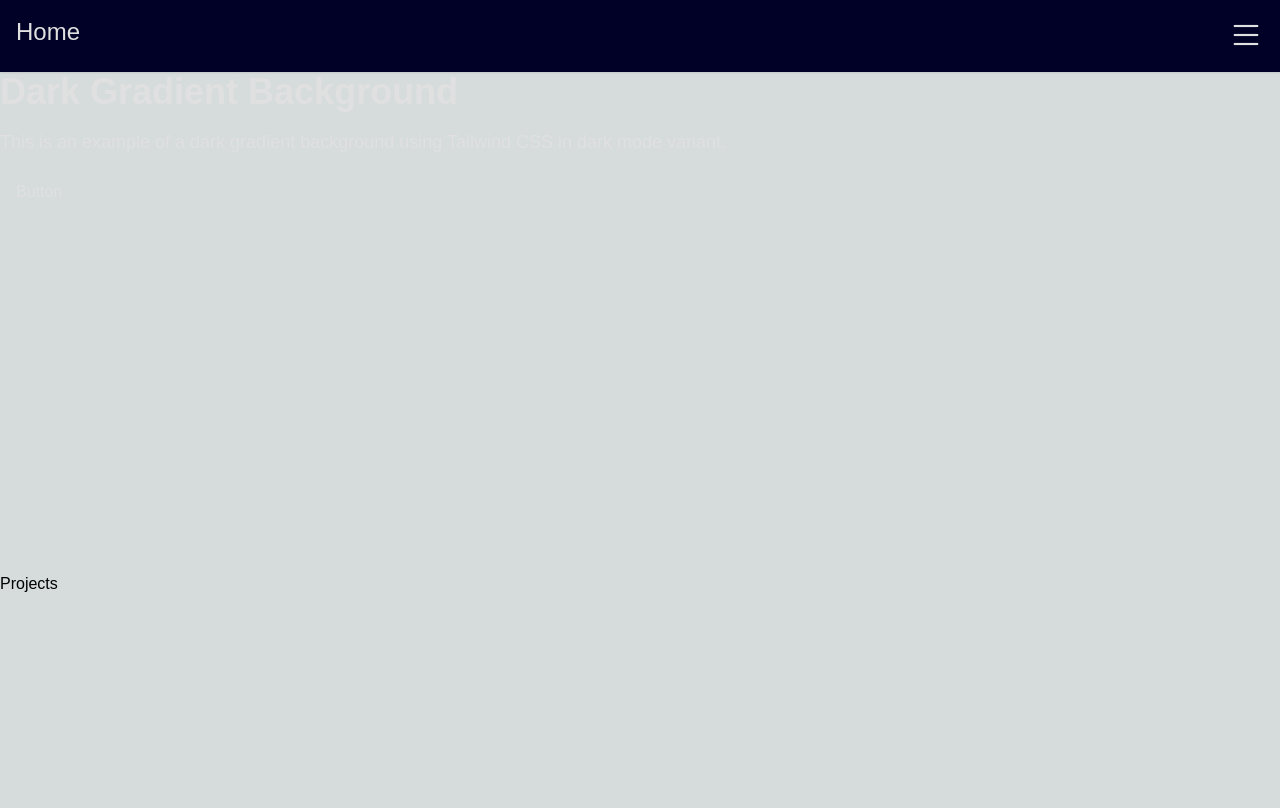
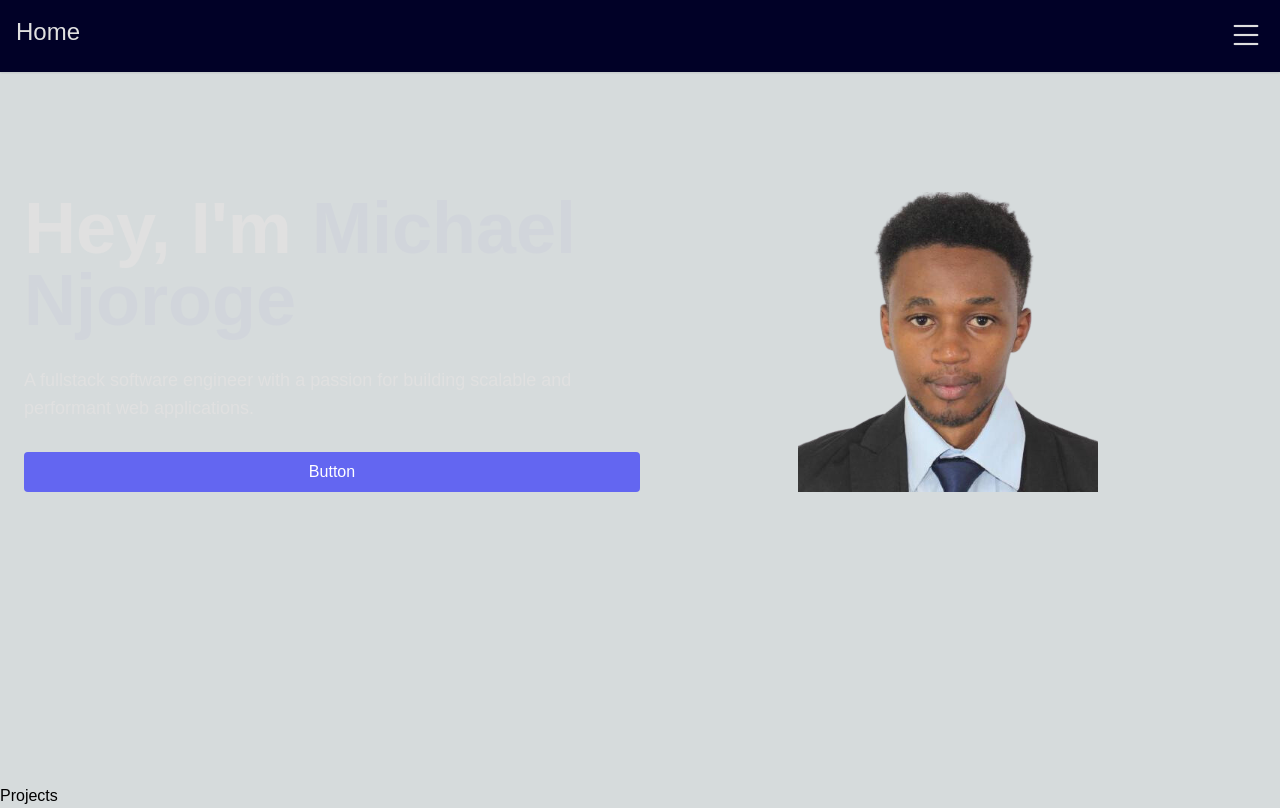
Before and after one commit to njoromyke/my-portfolio, a Next.js app: page / in a window 1280 px wide. Built offline with nearby package versions, Linux system fonts and the light colour scheme.

Commit message:
added a bg slider on menu open

```diff
--- /dev/null
+++ b/components/hero/hero.tsx
@@ -0,0 +1,26 @@
+/* eslint-disable react/no-unescaped-entities */
+import Image from "next/image";
+import React from "react";
+
+const Hero = () => {
+  return (
+    <div className=" h-[89vh] text-secondary mx-auto p-6">
+      <div className="flex mt-24">
+        <div className="w-1/2 flex justify-between flex-col">
+          <h1 className="text-7xl font-bold mb-4">
+            Hey, I'm <span className="text-gray-300">Michael Njoroge</span>
+          </h1>
+          <h2 className="text-lg">
+            A fullstack software engineer with a passion for building scalable and performant web applications.
+          </h2>
+          <button className="bg-indigo-500 hover:bg-indigo-600 text-white py-2 px-4 mt-4 rounded">Button</button>
+        </div>
+        <div className="w-1/2 flex justify-center items-center">
+          <Image src={"/mike.png"} width={300} height={300} alt="Mike" />
+        </div>
+      </div>
+    </div>
+  );
+};
+
+export default Hero;
--- /dev/null
+++ b/components/sidebar/sidebar.tsx
@@ -0,0 +1,48 @@
+import { GlobalContext } from "@/context/context";
+import Link from "next/link";
+import React, { useContext, useRef } from "react";
+
+const Sidebar = () => {
+  const ref = useRef<HTMLDivElement | null>(null);
+  const {
+    globalState: { isMenuOpen },
+    updateGlobalState,
+  } = useContext(GlobalContext);
+
+  return (
+    <>
+      <div
+        ref={ref}
+        className={`flex space-y-14 w-80 justify-center items-center bg-secondary top-0 bottom-0  fixed flex-col
+          transition-all duration-500 ease-in-out z-50
+            ${isMenuOpen ? "right-0" : "-right-80"}
+            `}
+      >
+        <h2
+          className="top-2 text-primary absolute right-2 text-6xl cursor-pointer animate-pulse"
+          onClick={() => {
+            updateGlobalState({ isMenuOpen: false });
+          }}
+        >
+          <i className="bi bi-x"></i>
+        </h2>
+        <Link href="/" className="">
+          Home
+        </Link>
+        <Link href="/#about">About</Link>
+        <Link href="/#projects">Projects</Link>
+        <Link href="/#skills">Skills</Link>
+        <Link href="/#resume">Download Resume</Link>
+      </div>
+      <div
+        className={`transition-all duration-500 ease-in-out z-40 bg-black w-10/12 opacity-20 top-0 bottom-0 fixed
+
+        ${isMenuOpen ? "left-0" : "-left-full"}
+
+      `}
+      ></div>
+    </>
+  );
+};
+
+export default Sidebar;
--- a/pages/_app.tsx
+++ b/pages/_app.tsx
@@ -5,6 +5,7 @@ import "bootstrap-icons/font/bootstrap-icons.css";
 import Link from "next/link";
 import { useRef, useState } from "react";
 import { DEFAULT_GLOBAL_STATE, GlobalContext } from "@/context/context";
+import Sidebar from "@/components/sidebar/sidebar";
 
 export default function App({ Component, pageProps }: AppProps) {
   const ref = useRef<HTMLDivElement | null>(null);
@@ -20,30 +21,7 @@ export default function App({ Component, pageProps }: AppProps) {
     <GlobalContext.Provider value={{ globalState, updateGlobalState }}>
       <div className="relative">
         <Navbar />
-        <div
-          ref={ref}
-          className={`flex space-y-14 w-80 justify-center items-center bg-secondary top-0 bottom-0  fixed flex-col
-          transition-all duration-500 ease-in-out z-50
-            ${globalState.isMenuOpen ? "right-0" : "-right-80"}
-            `}
-        >
-          <h2
-            className="top-2 text-primary absolute right-2 text-6xl cursor-pointer"
-            onClick={() => {
-              updateGlobalState({ isMenuOpen: false });
-            }}
-          >
-            <i className="bi bi-x"></i>
-          </h2>
-          <Link href="/" className="">
-            Home
-          </Link>
-          <Link href="/#projects">Projects</Link>
-          <Link href="/#about">About</Link>
-          <Link href="/#resume">Download Resume</Link>
-          <Link href="/#skills">Skills</Link>
-        </div>
-
+        <Sidebar />
         <Component {...pageProps} />
       </div>
     </GlobalContext.Provider>
--- a/pages/index.tsx
+++ b/pages/index.tsx
@@ -1,14 +1,11 @@
 import Projects from "@/components/projects/projects";
 import React from "react";
+import Hero from "@/components/hero/hero";
 
 const Home = () => {
   return (
     <>
-      <div className=" h-[500px] text-secondary relative">
-        <h1 className="text-4xl font-bold mb-4">Dark Gradient Background</h1>
-        <p className="text-lg">This is an example of a dark gradient background using Tailwind CSS in dark mode variant.</p>
-        <button className="bg-indigo-500 hover:bg-indigo-600 text-white py-2 px-4 mt-4 rounded">Button</button>
-      </div>
+      <Hero/>
       <Projects />
     </>
   );
--- a/tailwind.config.js
+++ b/tailwind.config.js
@@ -8,7 +8,6 @@ module.exports = {
         "gradient-radial": "radial-gradient(var(--tw-gradient-stops))",
         "gradient-conic": "conic-gradient(from 180deg at 50% 50%, var(--tw-gradient-stops))",
       },
-    },
       colors: {
         primary: "#010127",
         secondary: "#E0E0E0",
@@ -17,5 +16,6 @@ module.exports = {
         "accent-3": "#F9F9F9",
       },
     },
+  },
   plugins: [],
 };
```
Also changed, not shown: public/mike.png (added). Lines whose indentation alone changed are shown as unchanged.
